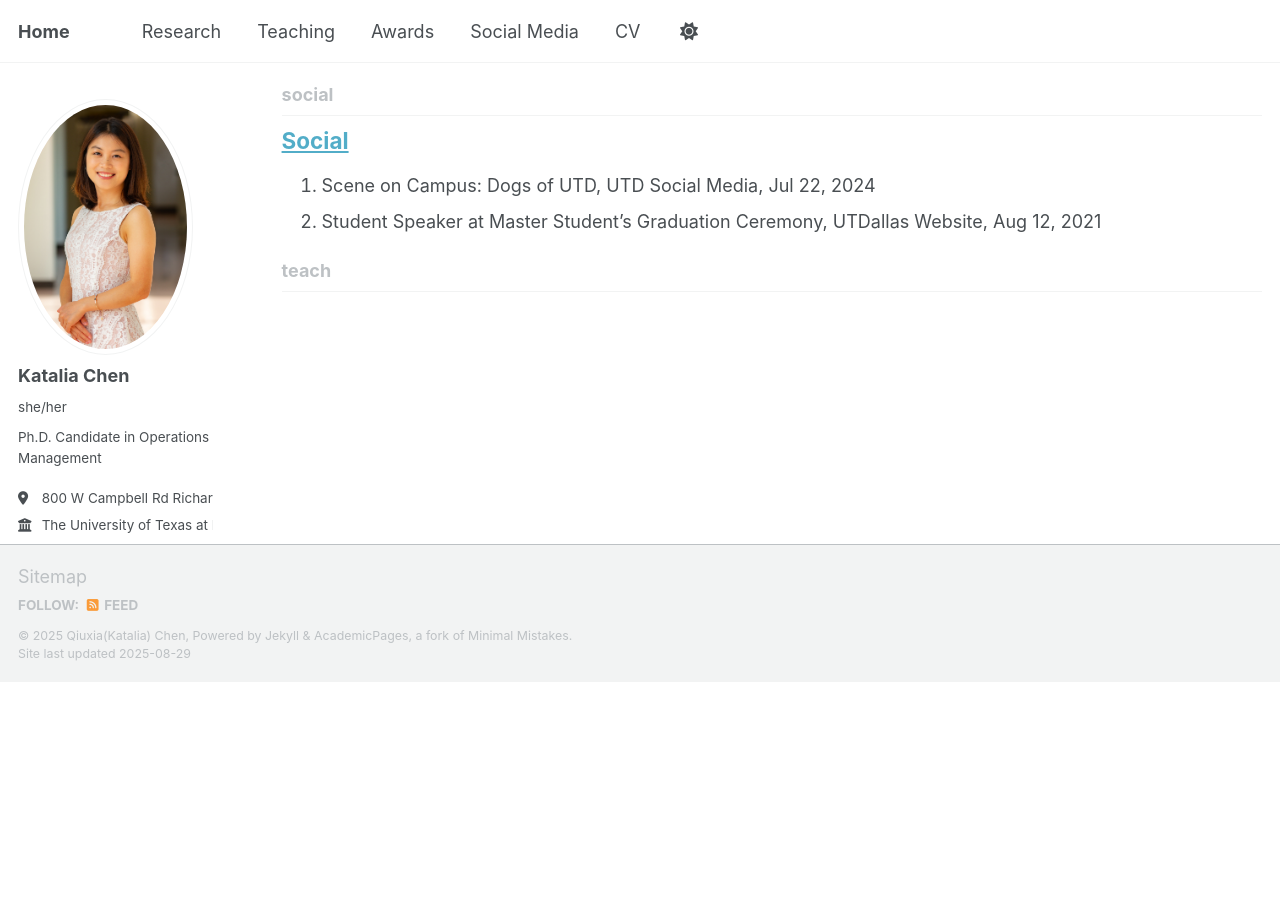
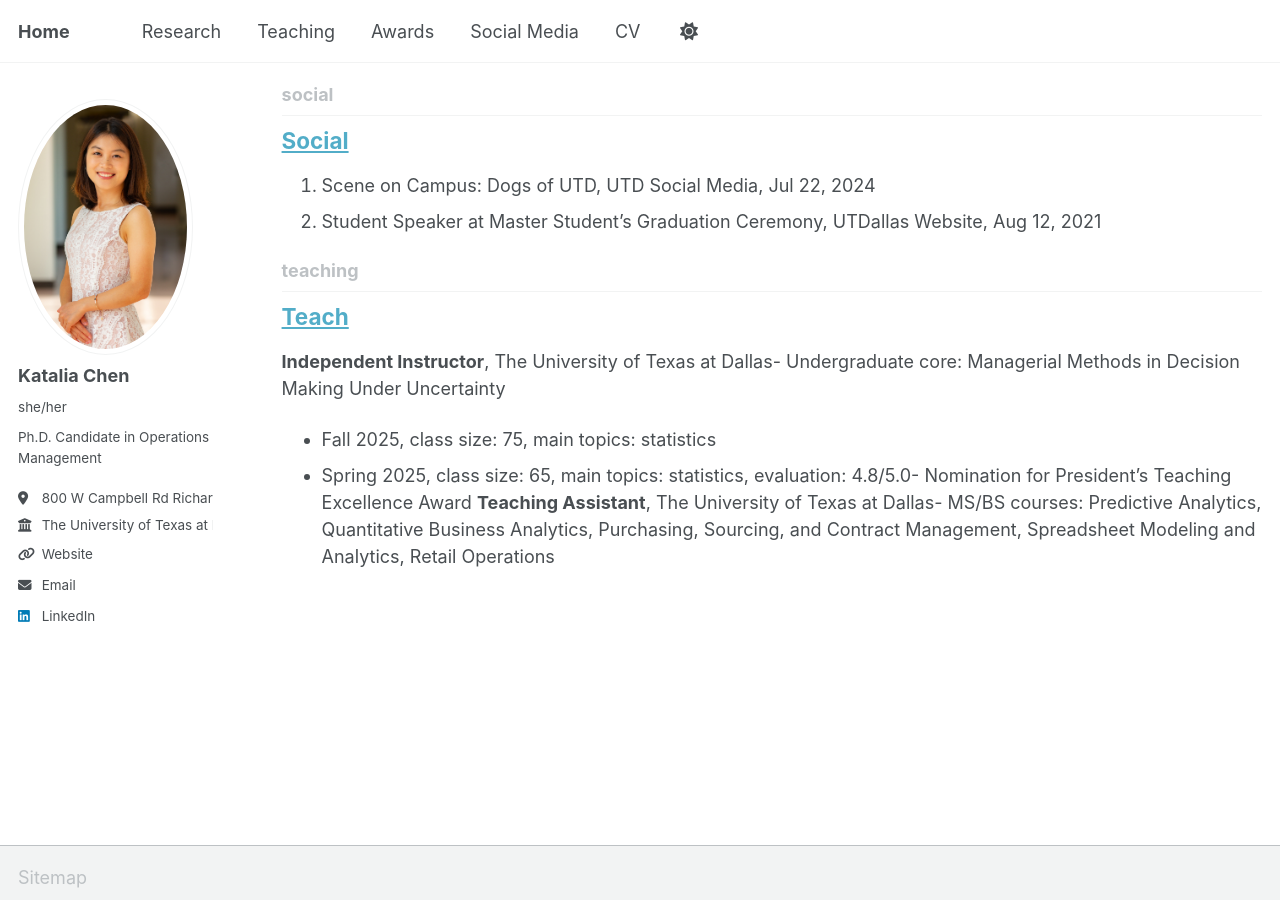
Before and after one commit to qxc2/katalia2, a Jekyll site: the page built from _pages/collection-archive.html, in a window 1280 px wide and 900 px high, scrolled down 484 px. Built offline with Jekyll 4.4.1, drawn with Linux system fonts in a browser that asks for light colours; a script that is not in the unit is left out; before the commit the page ends 1166 px from its top, so only the background shows below that; part of the change alters nothing that is shown.

Commit message:
Update _config.yml

```diff
--- a/_config.yml
+++ b/_config.yml
@@ -202,7 +202,7 @@ collections:
   research:
     output: true
     permalink: /:collection/:path/
-  teach:
+  teaching:
     output: true
     permalink: /:collection/:path/
   awards:
@@ -232,17 +232,17 @@ defaults:
     values:
       layout: single
       author_profile: true
-      share: true
+    #  share: true
       comments: true
 
   # _teaching
   - scope:
       path: ""
-      type: teach
+      type: teaching
     values:
       layout: single
       author_profile: true
-      share: true
+    #  share: true
       comments: true
       # _awards
   - scope:
@@ -251,7 +251,7 @@ defaults:
     values:
       layout: single
       author_profile: true
-      share: true
+    #  share: true
       comments: true
     # _socical_media
   - scope:
@@ -260,7 +260,7 @@ defaults:
     values:
       layout: single
       author_profile: true
-      share: true
+  #    share: true
       comments: true
 
   - scope:
```
